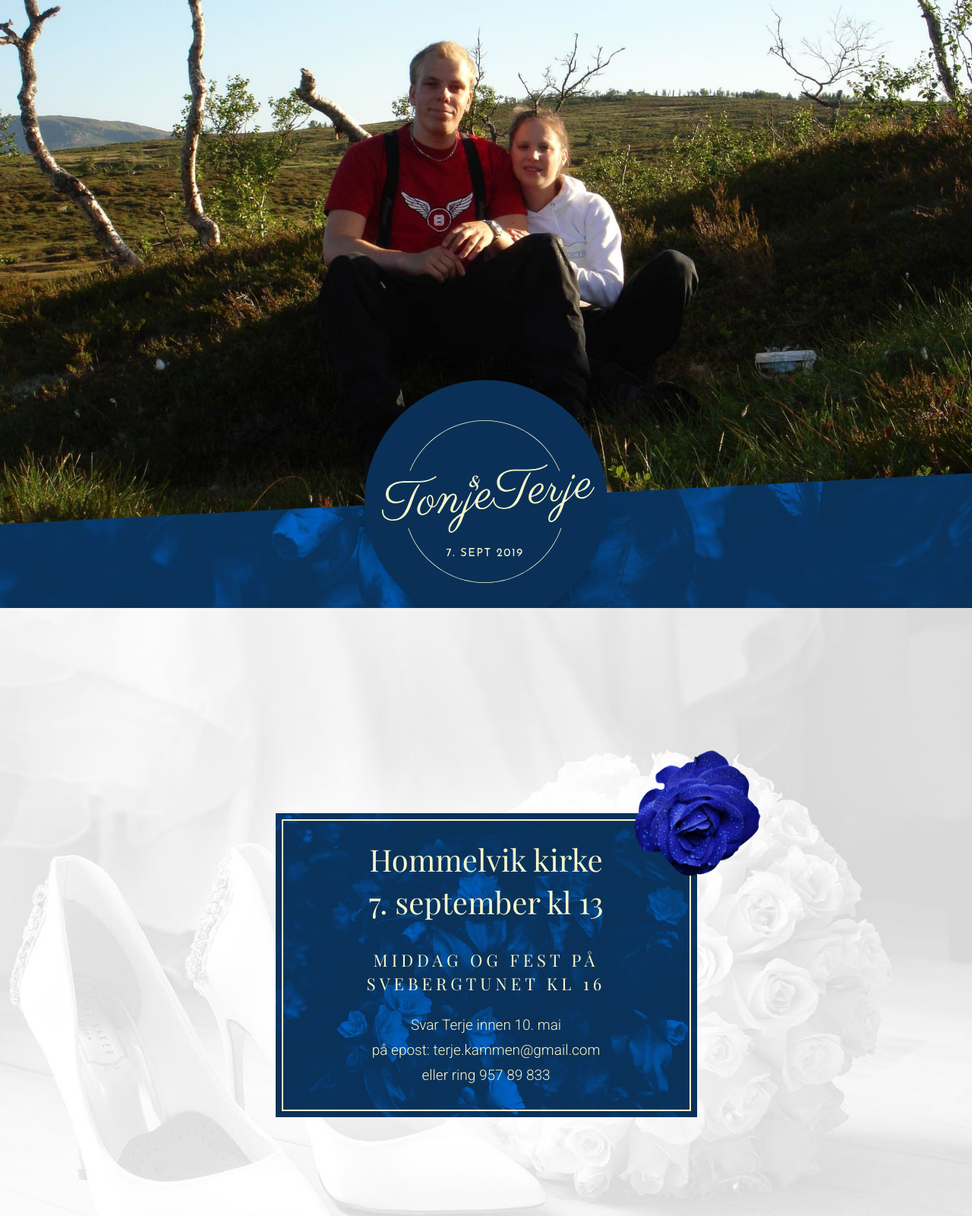
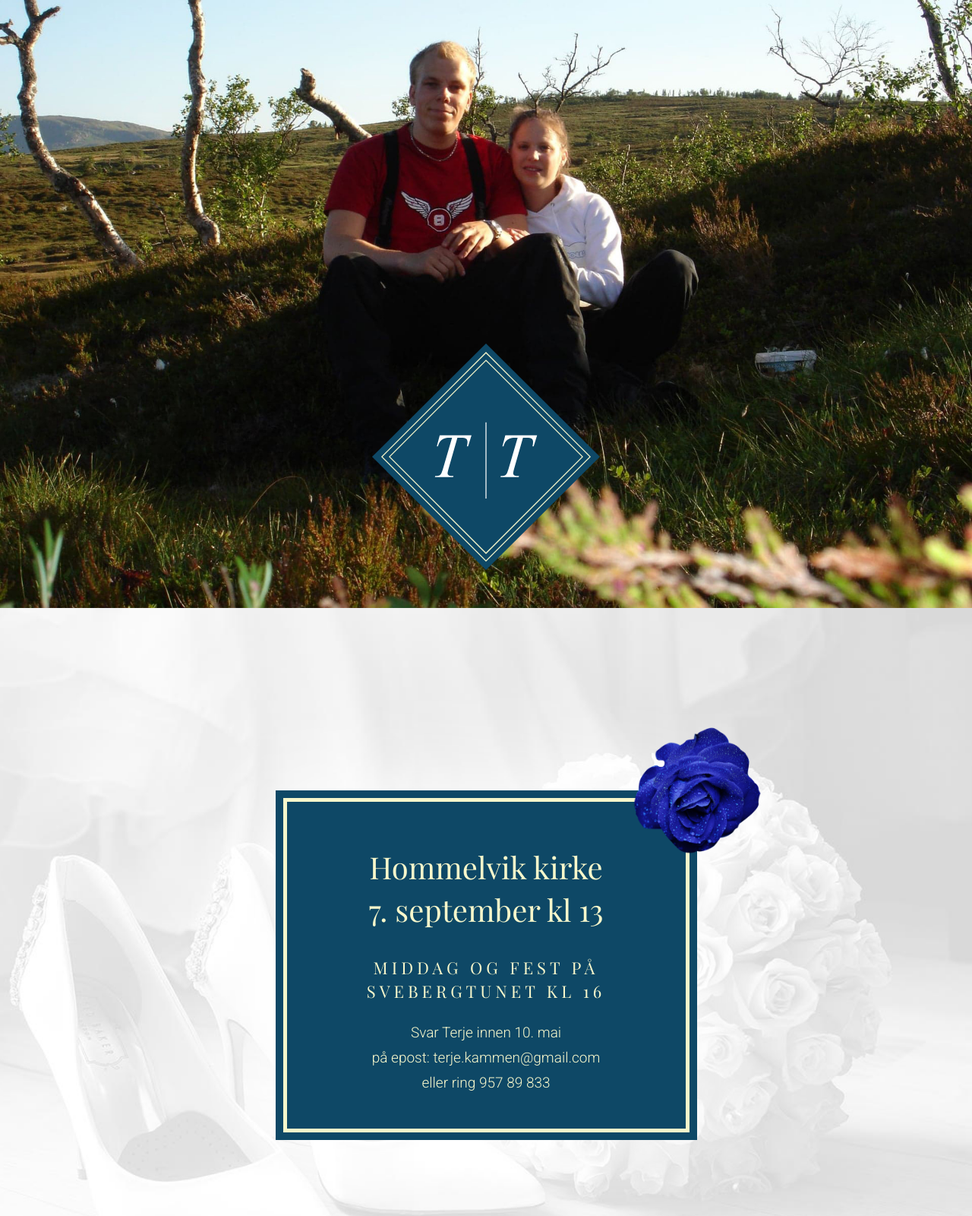
Before and after one commit to rolfh/TonjeTerje, a website: page index.html in a window 1280 px wide. Shown: the top 1600 px of the page at 76% size. Drawn offline with nearby package versions, Linux system fonts and the light colour scheme.

Commit message:
Updated logo and color styles

```diff
--- a/index.html
+++ b/index.html
@@ -9,13 +9,13 @@
 	</head>
 	<body>
 		<div class="section section-header">
-			<div class="bottom-color"></div>
+			<!-- <div class="bottom-color"></div> -->
 			<div class="top-img"></div>
 			<div class="container">
 				<div class="logo-container">
 					<div class="logo-bg"></div>
 					<img
-						src="img/logo-white4.svg"
+						src="img/logo3.svg"
 						alt="Tonje og Terje logo"
 						id="logo"
 					/>
--- a/style.less
+++ b/style.less
@@ -88,6 +88,7 @@
 @import url('https://fonts.googleapis.com/css?family=Gochi+Hand');
 
 @blue: #0a3057;
+@blue2: #0e4866;
 @accentBright: #f7f7cb;
 @accentDark: #debb6a;
 
@@ -177,20 +178,23 @@ ul {
 	.top-img {
 		width: 100vw;
 		// height: 80vh;
-		height: ~'calc(100vh - 200px)';
+		// height: ~'calc(100vh - 200px)';
+		height: 100vh;
 		position: absolute;
 		top: 0;
 		left: 0;
 		right: 0;
+		bottom: 0;
 		// bottom: 20vh;
-		bottom: ~'calc(100vh - 200px)';
+		// bottom: ~'calc(100vh - 200px)';
 		z-index: -1;
 		background-image: url(img/mountain.jpg);
 		background-position: top center;
-		@media (orientation: landscape) {
-			height: ~'calc(100vh - 110px)';
-		}
+		// @media (orientation: landscape) {
+		// 	height: ~'calc(100vh - 110px)';
+		// }
 	}
+	/*
 	.bottom-color {
 		width: 130vw;
 		// height: 70vh;
@@ -210,6 +214,7 @@ ul {
 			top: ~'calc(100vh - 110px)';
 		}
 	}
+	*/
 }
 
 .logo-container {
@@ -218,49 +223,54 @@ ul {
 	left: 50%;
 	transform: translateX(-50%);
 	z-index: 10;
-	width: 350px;
-	height: 350px;
-	max-width: 85%;
-	padding: 20px;
-	border-radius: 1000px;
-	box-shadow: 0 4px 30px rgba(0, 0, 0, 0.3);
-	background-color: @blue;
+	// width: 350px;
+	// height: 350px;
+	max-width: 100%;
+	// padding: 20px;
+	// border-radius: 1000px;
+	// box-shadow: 0 4px 30px rgba(0, 0, 0, 0.3);
+	// background-color: @blue;
 	display: flex;
 
 	@media (max-width: 500px) {
-		width: 80vw;
-		height: 80vw;
+		// width: 80vw;
+		// height: 80vw;
 	}
 	@media (orientation: landscape) {
-		width: 25vw;
-		height: 25vw;
-		bottom: -20px;
+		// width: 25vw;
+		// height: 25vw;
+		// bottom: -20px;
 	}
 }
 
 #logo {
-	height: auto;
+	// height: auto;
 	max-width: 100%;
 	margin: auto;
-	margin-right: -1%;
+	width: 300px;
+	// margin-right: -1%;
 }
 
 .outline {
-	outline: 2px solid @accentBright;
-	outline-offset: -10px;
+	outline: 5px solid @accentBright;
+	outline-offset: -15px;
+	@media @m, @s, @xs {
+		outline: 3px solid @accentBright;
+	}
 }
 .section-details {
 	background-image: url('img/bouquet.jpg');
 }
 .details-holder {
-	padding: 20px 50px;
-	padding-top: 0;
+	padding: 40px 50px;
+	// padding-top: 0;
 	@media @m, @s, @xs {
 		padding: 8vw;
-		padding-top: 0;
+		// padding-top: 0;
 	}
-	background-color: @blue;
-	background-image: url(img/flower-wall.jpg);
+	// background-color: @blue;
+	background-color: @blue2;
+	// background-image: url(img/flower-wall.jpg);
 	position: relative;
 	.outline;
 	box-shadow: 0 0 120px #ffffff;
@@ -280,6 +290,7 @@ ul {
 }
 .section-time {
 	background-image: url('img/flower-wall.jpg');
+	filter: hue-rotate(-15deg) saturate(0.75);
 	.details-holder {
 		padding: 30px;
 		background-color: transparent;
@@ -359,6 +370,7 @@ ul {
 
 .section-pictures {
 	background-color: #0a315a;
+	background-color: @blue2;
 }
 
 #pictures {
@@ -380,7 +392,8 @@ ul {
 		p {
 			font-family: 'Gochi Hand', cursive;
 			font-size: 30px;
-			color: #233ca9;
+			// color: #233ca9;
+			color: @blue2;
 			margin: 0;
 			padding: 10px 0;
 			text-shadow: 2px 2px 0 white;
```
Also changed, not shown: img/logo2.svg (added), img/logo3.svg (added), style.css.
